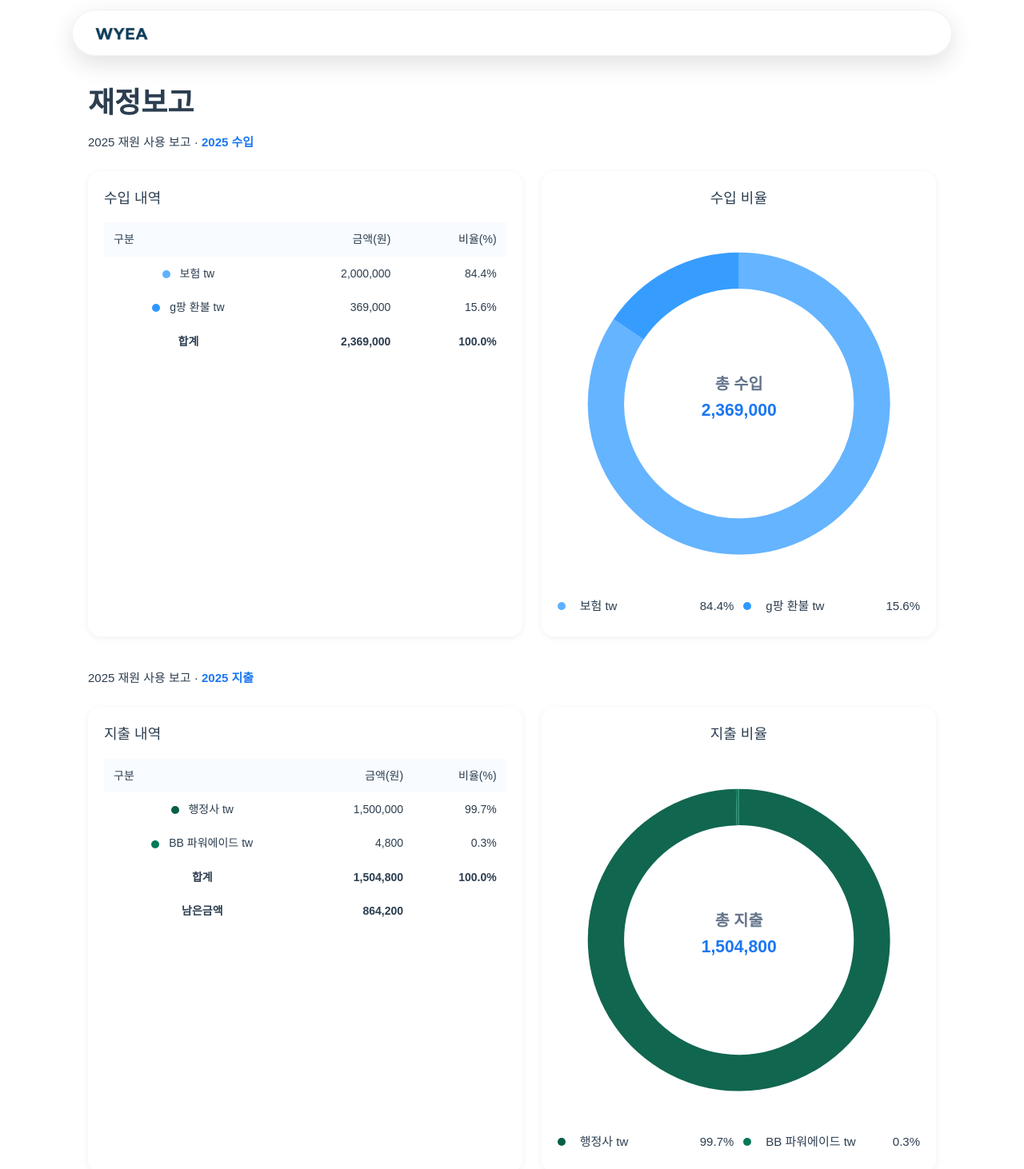
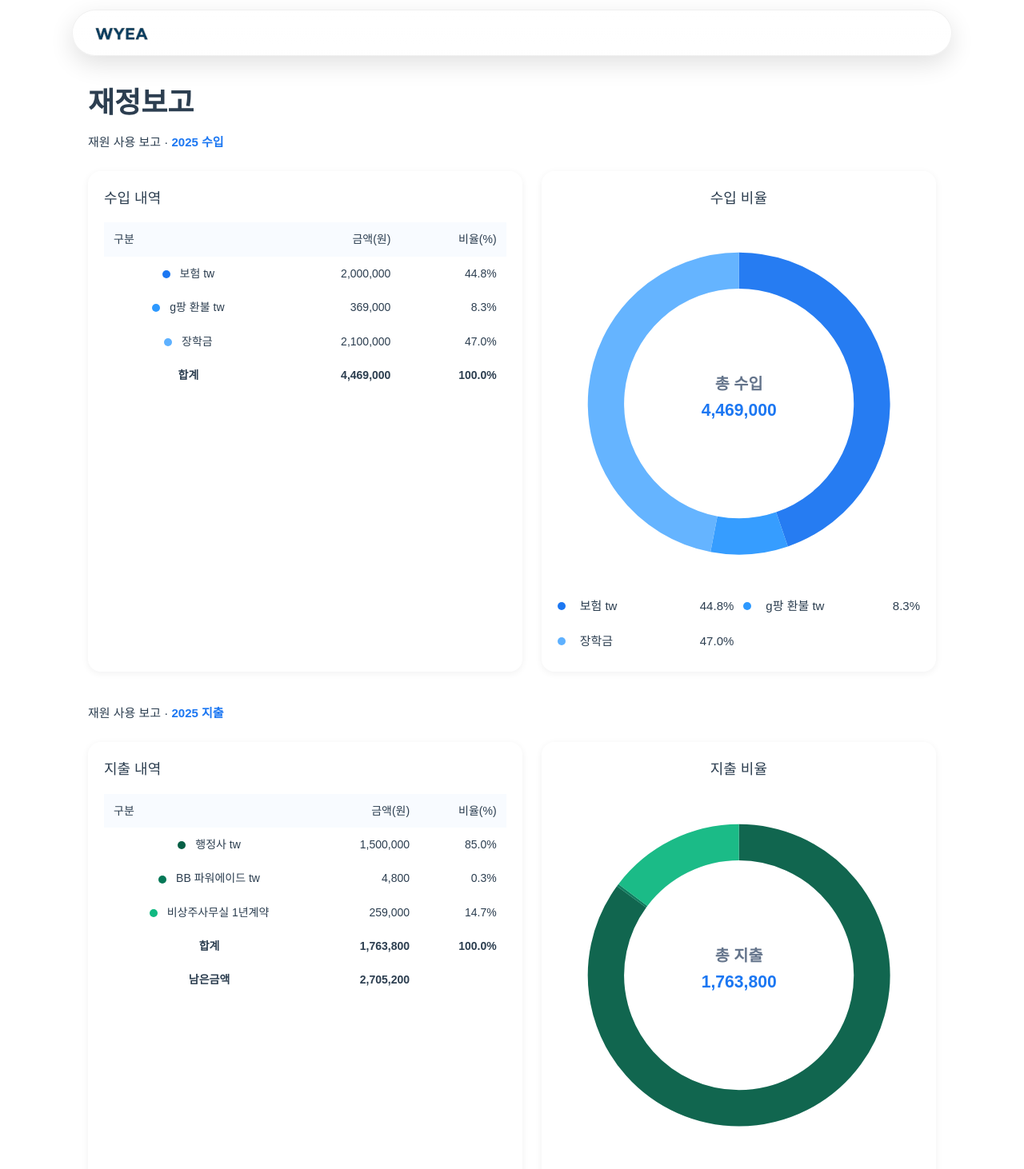
Before and after one commit to wooju8303/WYEA-frontend, a Vue app: page /financialreport in a window 1280 px wide. Shown: the top 1462 px of the page at 80% size. Built offline with nearby package versions, Linux system fonts and the light colour scheme; what quasar would draw is missing.

Commit message:
디폴트 배경, 재정보고 변경

```diff
--- a/src/App.vue
+++ b/src/App.vue
@@ -44,7 +44,7 @@ const routeName = computed(() => String(route.name ?? ''))
 type PageMeta = { bg?: string } // 배경은 문자열(단색/그라디언트 모두 가능)
 const pageBg = computed(() => {
   const m = route.meta as PageMeta
-  return typeof m.bg === 'string' ? m.bg : '#2d6a4f'
+  return typeof m.bg === 'string' ? m.bg : '#fff'
 })
 
 const isScrolled = ref(false)
--- a/src/components/HomeViewPhoto.vue
+++ b/src/components/HomeViewPhoto.vue
@@ -16,6 +16,10 @@ defineProps<{
 </template>
 
 <style scoped>
+:global(.homeviewphoto.page) {   /* 이 뷰에서만 */
+  background: #fff !important;
+}
+
 .hero > * { position: relative; z-index: 0; }
 .hero {
   position: fixed;
--- a/src/router/index.js
+++ b/src/router/index.js
@@ -9,6 +9,11 @@ const routerInstance = createRouter({
       path: '/',
       name: 'home',
       component: HomeView,
+    },
+    {
+      path: '/SG9tZVZpZXdQaG90bw==',
+      name: 'homeviewphoto',
+      component: () => import('../components/HomeViewPhoto.vue'),
     },
     {
       path: '/financialreport',
--- a/src/views/FinancialReport.vue
+++ b/src/views/FinancialReport.vue
@@ -23,8 +23,9 @@ const arcPath = (cx: number, cy: number, r: number, start: number, end: number)
 /**********************************수입**************************************/
 // 1) 데이터
 const items1 = ref<Item[]>([
-  { label: '보험 tw', amount: 2_000_000, color: '#5EB1FF' },
+  { label: '보험 tw', amount: 2_000_000, color: '#1C77F2' },
   { label: 'g팡 환불 tw', amount: 369_000, color: '#2D99FF' },
+  { label: '장학금', amount: 2_100_000, color: '#5EB1FF' },
 ])
 // #1C77F2 (진한 블루)
 // #2D99FF (중간 블루)
@@ -87,6 +88,7 @@ const remaining = computed(() => total.value - total2.value)
 const items2 = ref<Item[]>([
   { label: '행정사 tw', amount: 1_500_000, color: '#065F46' },
   { label: 'BB 파워에이드 tw', amount: 4_800, color: '#047857' },
+  { label: '비상주사무실 1년계약', amount: 259_000, color: '#10B981' },
 ])
 // #065F46 (딥 그린·짙은 초록)
 // #047857 (청록빛 중간 초록)
@@ -149,7 +151,7 @@ const centerSub2 = computed(() => {
   <section class="frsection1">
     <header class="pageHead">
       <h1>재정보고</h1>
-      <p class="sub">2025 재원 사용 보고 · <span class="accent">2025 수입</span></p>
+      <p class="sub">재원 사용 보고 · <span class="accent">2025 수입</span></p>
     </header>
 
     <div class="grid">
@@ -230,7 +232,7 @@ const centerSub2 = computed(() => {
   <!-- ▼▼ 섹션 2: 지출 (item2) ▼▼ -->
   <section class="frsection2">
     <header class="pageHead">
-      <p class="sub">2025 재원 사용 보고 · <span class="accent">2025 지출</span></p>
+      <p class="sub">재원 사용 보고 · <span class="accent">2025 지출</span></p>
     </header>
 
     <div class="grid">
--- a/src/views/HomeView.vue
+++ b/src/views/HomeView.vue
@@ -354,6 +354,10 @@ onBeforeUnmount(() => {
 </template>
 
 <style scoped>
+:global(.home.page) {
+  background: #2d6a4f !important;
+}
+
 * {
   box-sizing: border-box;
 }
```
